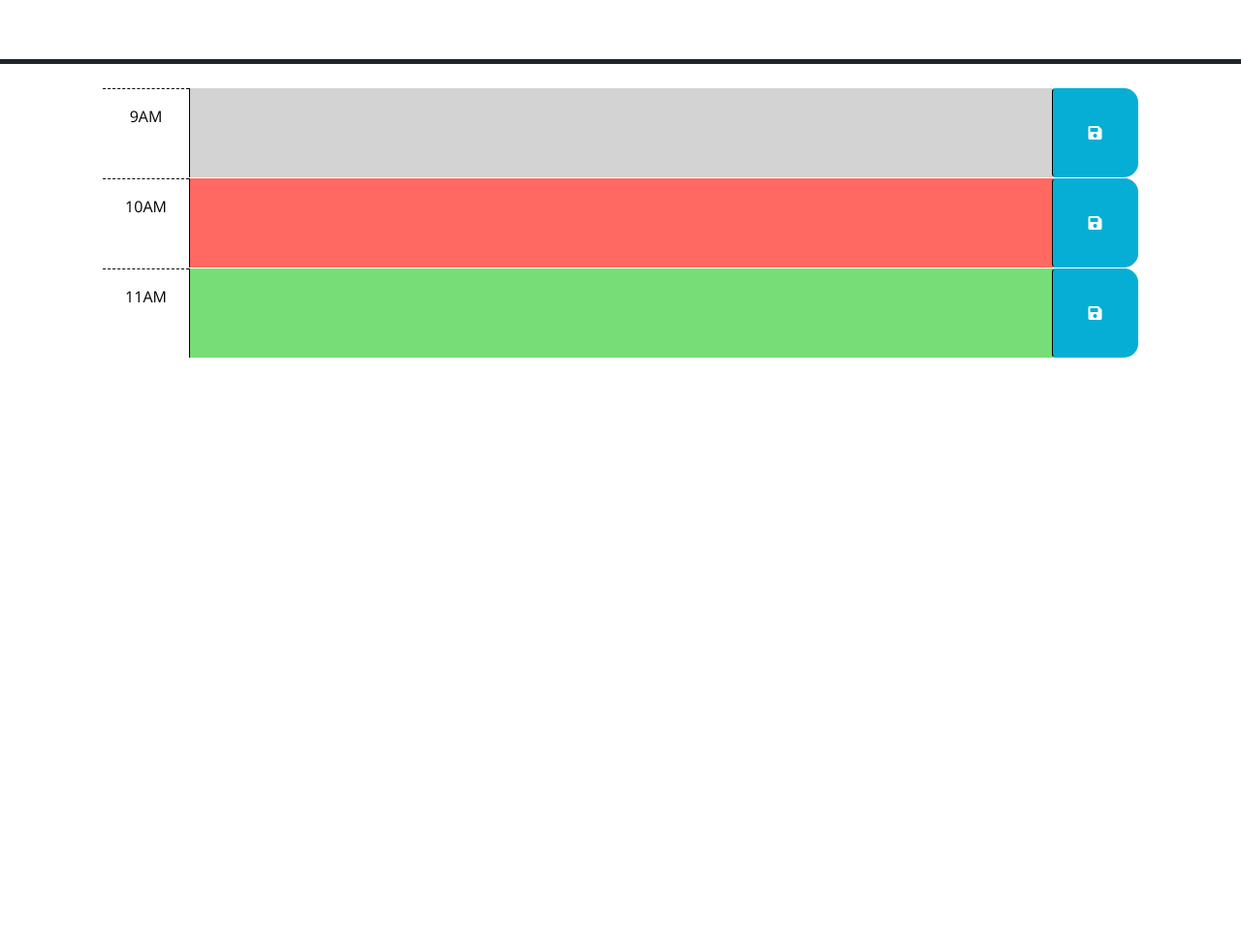
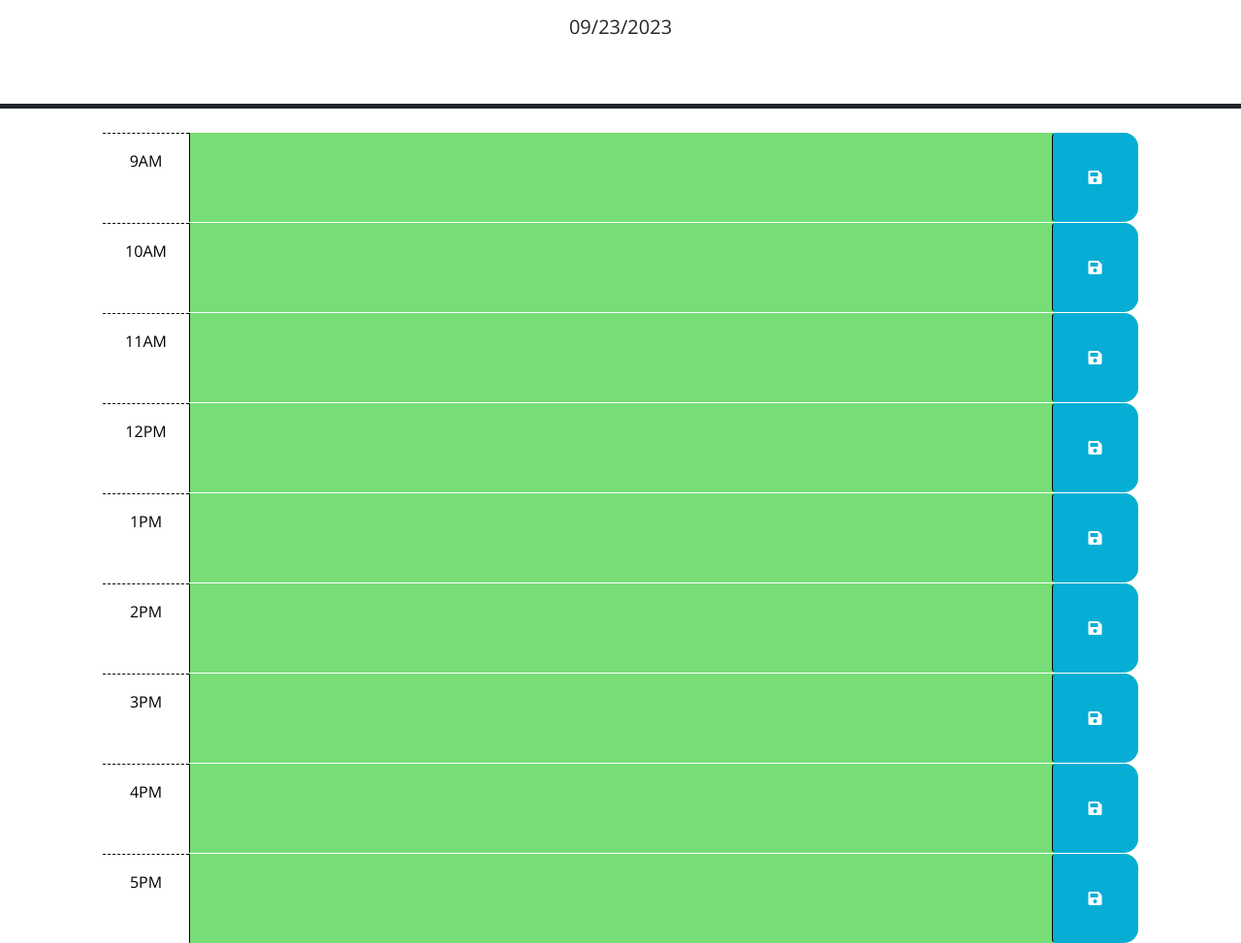
Before and after one commit to brendaleea/Work-Day-Scheduler, a plain HTML site: page index.html in a window 1280 px wide. Shown: the part 166-1139 px from the top of the page at 97% size. Before the commit the page ends 800 px from the top, so only its background shows below. Drawn offline with nearby package versions, Linux system fonts and the light colour scheme; files that its build step writes are made by us from their sources.

Commit message:
added js & edited html

```diff
--- a/Assets/script.js
+++ b/Assets/script.js
@@ -20,4 +20,24 @@
   // attribute of each time-block be used to do this?
   //
   // TODO: Add code to display the current date in the header of the page.
+
+  var currentDateDisplay = $("#currentDay");
+  currentDateDisplay.text(dayjs().format("MM/DD/YYYY"));
+  // console.log (dayjs().format("MM/DD/YYYY"))
+  var currentHour = dayjs().hour();
+  var timeBlock = $(".time-block");
+  console.log(currentHour);
+  timeBlock.each(function (index) {
+    var timeBlockID= $(this).attr('id').split("-")[1]
+  console.log(timeBlockID)
+  if (currentHour > timeBlockID) {
+   $ (this) .addClass("past");
+  }
+if (currentHour < timeBlockID){
+  $(this).addClass("future")
+}
+if (currentHour == timeBlockID){
+  $(this).addClass("present")}
+
+  });
 });
--- a/index.html
+++ b/index.html
@@ -40,7 +40,7 @@
         -->
 
       <!-- Example of a past time block. The "past" class adds a gray background color. -->
-      <div id="hour-9" class="row time-block past">
+      <div id="hour-9" class="row time-block ">
         <div class="col-2 col-md-1 hour text-center py-3">9AM</div>
         <textarea class="col-8 col-md-10 description" rows="3"> </textarea>
         <button class="btn saveBtn col-2 col-md-1" aria-label="save">
@@ -49,7 +49,7 @@
       </div>
 
       <!-- Example of a a present time block. The "present" class adds a red background color. -->
-      <div id="hour-10" class="row time-block present">
+      <div id="hour-10" class="row time-block ">
         <div class="col-2 col-md-1 hour text-center py-3">10AM</div>
         <textarea class="col-8 col-md-10 description" rows="3"> </textarea>
         <button class="btn saveBtn col-2 col-md-1" aria-label="save">
@@ -58,13 +58,66 @@
       </div>
 
       <!-- Example of a future time block. The "future" class adds a green background color. -->
-      <div id="hour-11" class="row time-block future">
+      <div id="hour-11" class="row time-block ">
         <div class="col-2 col-md-1 hour text-center py-3">11AM</div>
         <textarea class="col-8 col-md-10 description" rows="3"> </textarea>
         <button class="btn saveBtn col-2 col-md-1" aria-label="save">
           <i class="fas fa-save" aria-hidden="true"></i>
         </button>
       </div>
+
+      <div id="hour-12" class="row time-block ">
+        <div class="col-2 col-md-1 hour text-center py-3">12PM</div>
+        <textarea class="col-8 col-md-10 description" rows="3"> </textarea>
+        <button class="btn saveBtn col-2 col-md-1" aria-label="save">
+          <i class="fas fa-save" aria-hidden="true"></i>
+        </button>
+      </div>
+
+      <div id="hour-13" class="row time-block ">
+        <div class="col-2 col-md-1 hour text-center py-3">1PM</div>
+        <textarea class="col-8 col-md-10 description" rows="3"> </textarea>
+        <button class="btn saveBtn col-2 col-md-1" aria-label="save">
+          <i class="fas fa-save" aria-hidden="true"></i>
+        </button>
+      </div>
+      <div id="hour-14" class="row time-block ">
+        <div class="col-2 col-md-1 hour text-center py-3">2PM</div>
+        <textarea class="col-8 col-md-10 description" rows="3"> </textarea>
+        <button class="btn saveBtn col-2 col-md-1" aria-label="save">
+          <i class="fas fa-save" aria-hidden="true"></i>
+        </button>
+      </div>
+
+      <div id="hour-15" class="row time-block ">
+        <div class="col-2 col-md-1 hour text-center py-3">3PM</div>
+        <textarea class="col-8 col-md-10 description" rows="3"> </textarea>
+        <button class="btn saveBtn col-2 col-md-1" aria-label="save">
+          <i class="fas fa-save" aria-hidden="true"></i>
+        </button>
+      </div>
+      <div id="hour-16" class="row time-block ">
+        <div class="col-2 col-md-1 hour text-center py-3">4PM</div>
+        <textarea class="col-8 col-md-10 description" rows="3"> </textarea>
+        <button class="btn saveBtn col-2 col-md-1" aria-label="save">
+          <i class="fas fa-save" aria-hidden="true"></i>
+        </button>
+      </div>
+      <div id="hour-17" class="row time-block ">
+        <div class="col-2 col-md-1 hour text-center py-3">5PM</div>
+        <textarea class="col-8 col-md-10 description" rows="3"> </textarea>
+        <button class="btn saveBtn col-2 col-md-1" aria-label="save">
+          <i class="fas fa-save" aria-hidden="true"></i>
+        </button>
+      </div>
+
+
+
+
+
+
+
+
 
     <script src="https://code.jquery.com/jquery-3.4.1.min.js"></script>
     <script
@@ -73,6 +126,6 @@
       crossorigin="anonymous"
     ></script>
 
-    <script src="script.js"></script>
+    <script src="./Assets/script.js"></script>
   </body>
 </html>
```
Also changed, not shown: style.css (renamed from Assets/style.css).
